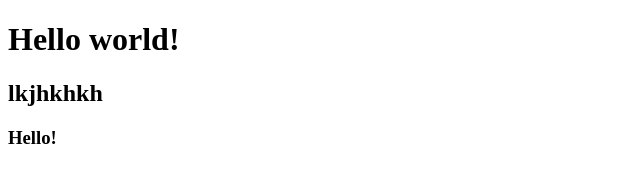
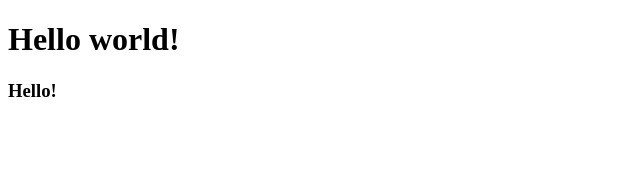
Before and after one commit to ternprojects/project, a plain HTML site: page index.html in a window 1280 px wide. Shown: the whole page, without its empty margins (0-640 px from the left). Drawn offline with Linux system fonts and the light colour scheme.

Commit message:
Update index.html

```diff
--- a/index.html
+++ b/index.html
@@ -8,7 +8,6 @@
 </head>
 <body>
     <h1>Hello world!</h1>
-    <h2>lkjhkhkh</h2>
     <h3>Hello!</h3>
 </body>
 </html>
```
